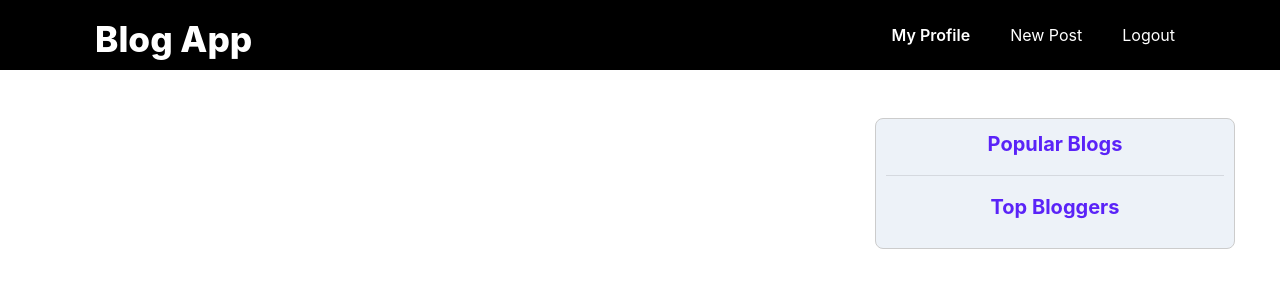
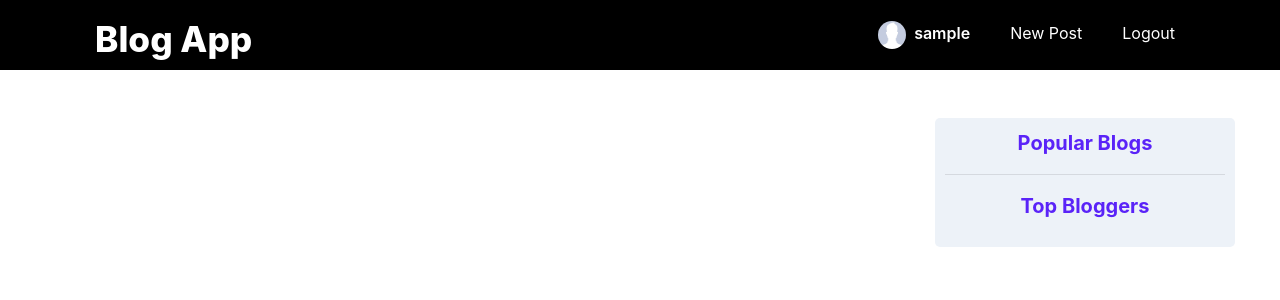
Before and after one commit to Ram-95/blog_application_django, a Django app: page / in a window 1280 px wide. Shown: the top 300 px of the page. Run offline with Django 3.2, Linux system fonts and the light colour scheme; the visitor is signed in with stand-in values (Sample User, id 1); data that the repository does not hold is empty; some libraries are stand-ins or nearby versions; some web fonts are replaced.

Commit message:
UI Changes in Homepage

```diff
--- a/blogs/static/blogs/styles.css
+++ b/blogs/static/blogs/styles.css
@@ -31,19 +31,20 @@
     flex: 2;
     max-width: 100%;
     /*border: 1px solid #ccc;*/
-    margin-right: 10px;
+    margin-right: 0;
     /*padding: 13px;*/
 }
 
 .side_container {
     flex: 1;
-    border: 1px solid #ccc;
+    /*border: 1px solid #ccc;*/
     padding: 10px;
-    margin-left: 10px;
+    margin-left: 3px;
     height: fit-content;
-    border-radius: 8px;
+    border-radius: 5px;
     margin-top: 8px;
-    max-width: 360px;
+    width: fit-content;
+    max-width: 300px;
     background-color: #edf2f8;
 }
 
--- a/blogs/templates/blogs/base.html
+++ b/blogs/templates/blogs/base.html
@@ -49,9 +49,9 @@
                     {% if user.is_authenticated %}
                     <li>
 
-                        <a href="{% url 'profile' %}" style="font-weight: 600;"><!--<img class="rounded-circle mr-2" width="28" height="28"
+                        <a href="{% url 'profile' %}" style="font-weight: 600;"><img class="rounded-circle mr-2" width="28" height="28"
                                 src="{{ user.profile.profile_pic.url }}"
-                                alt="profile_img">-->My Profile</a>
+                                alt="profile_img">{{ user.username }}</a>
 
                     </li>
                     <li>
--- a/blogs/templates/blogs/index.html
+++ b/blogs/templates/blogs/index.html
@@ -22,7 +22,7 @@
                 </div>
                 <div class="post_header" style="flex: 2;">
                     <a class="blog_title_index" href="{% url 'view_post' blog.id %}">
-                        <h2 style="font-size: 24px;">{{ blog.title }}</h2>
+                        <h2 style="font-size: 22px;">{{ blog.title }}</h2>
                     </a>
                     <a href="{% url 'view_profile' blog.author %}" style="text-decoration: none;"><small
                             style="margin-right: 5px; font-size: 12px; font-weight: bold;">{{ blog.author }}</small></a>
@@ -32,7 +32,7 @@
             </div>
 
             <hr>
-            <p>{{ blog.description }}</p>
+            <p><pre>{{ blog.description }}</pre></p>
 
         </article>
         {% endfor %}
--- a/blogs/templates/blogs/view_post.html
+++ b/blogs/templates/blogs/view_post.html
@@ -56,7 +56,9 @@
         </div>
 
         <hr>
+        <pre>
         <p>{{ blog.description }}</p>
+    </pre>
         {% if blog.image.url is not null %}
             <img class=" rounded mx-auto d-block blog_image" src="{{ blog.image.url }}">
         {% endif %}
--- a/blogs/views.py
+++ b/blogs/views.py
@@ -199,7 +199,7 @@ def vote_up(request):
                 return JsonResponse({'status': 'success'})
         else:
             print('You cannot like your own post!')
-            return JsonResponse({'status': 'You cannot Upvote your own post!'})
+            return JsonResponse({'status': 'Invalid'})
     else:
         return JsonResponse({'status': 'Login Required'})
 
@@ -240,6 +240,6 @@ def vote_down(request):
                 return JsonResponse({'status': 'success'})
         else:
             print('You cannot downvote your own post!')
-            return JsonResponse({'status': 'You cannot Downvote your own post!'})
+            return JsonResponse({'status': 'Invalid'})
     else:
         return JsonResponse({'status': 'Login Required'})
--- a/users/templates/users/view_profile.html
+++ b/users/templates/users/view_profile.html
@@ -2,10 +2,10 @@
 {% block content %}
 <div class="content-section">
     <div class="profile_pane flex border">
-        <img class="rounded-circle" src="{{ user.profile.profile_pic.url }}"
+        <img class="rounded-circle" src="{{ curr_user.profile.profile_pic.url }}"
             alt="profile_image" height= "150px" width= "150px">
             <div style="margin: 10px;">
-                <h2>{{ user.username }}</h2>
+                <h2>{{ curr_user.username }}</h2>
             </div>
     </div>
     <div class="posts_container border">
--- a/users/views.py
+++ b/users/views.py
@@ -46,7 +46,7 @@ def view_profile(request, username):
     user_blogs = user.blog_set.all()
     title = username
     context = {
-        'user': user,
+        'curr_user': user,
         'user_blogs': user_blogs,
         'title': title,
     }
```
Also changed, not shown: other parts of blogs/static/blogs/styles.css (+16 -2 lines), blogs/static/blogs/script.js (+4 -4 lines), media/posts_images/interstellar.jpg (added).
